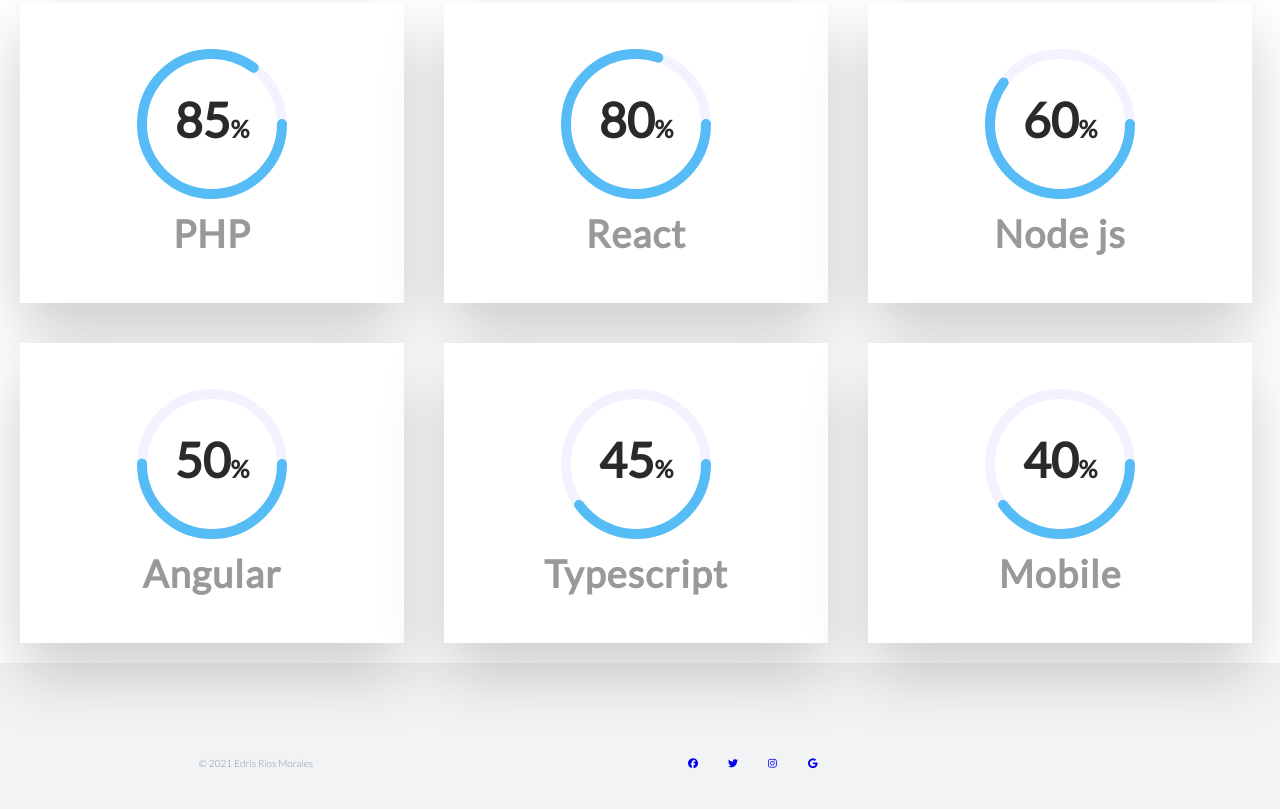
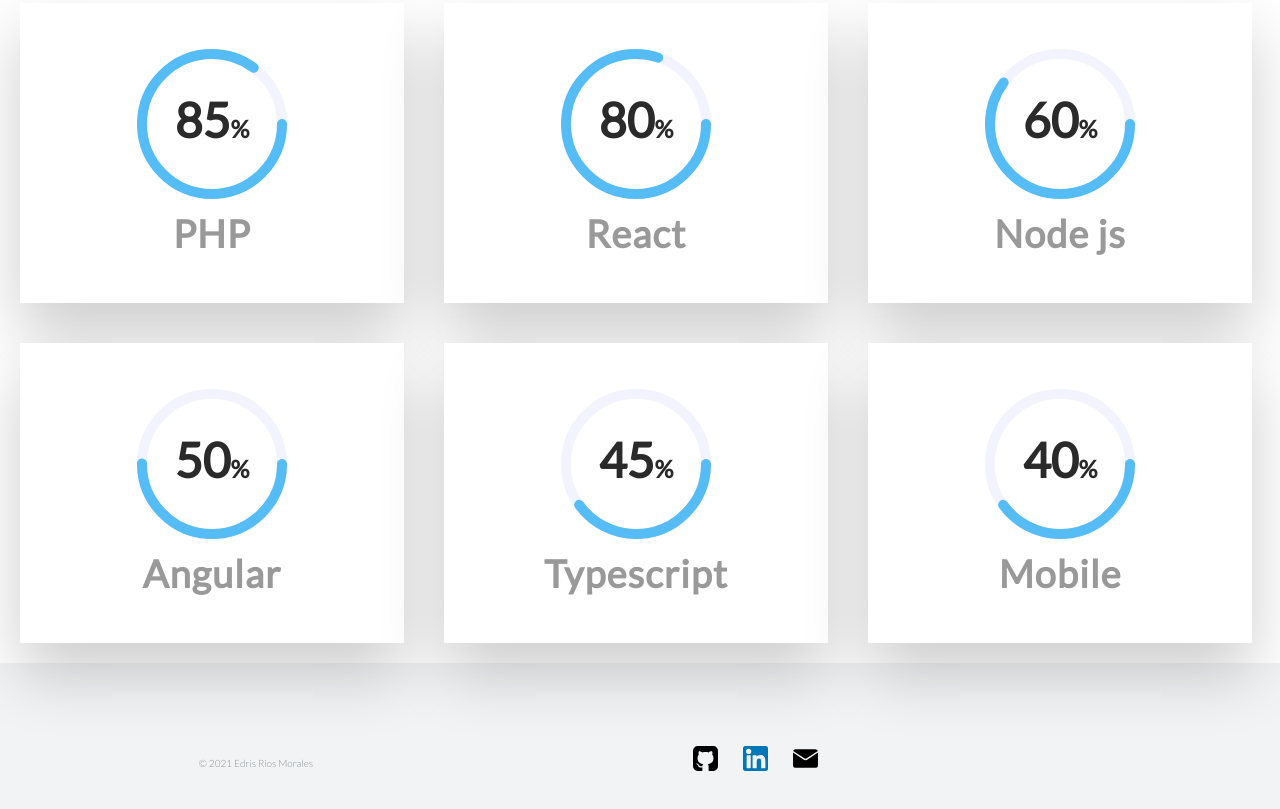
Before and after one commit to Edrisrm/My-portfolio, a plain HTML site: page Proyecto/index.html in a window 1280 px wide. Shown: the part 2015-2824 px from the top of the page. Drawn offline with Linux system fonts and the light colour scheme.

Commit message:
icons y target _blank

```diff
--- a/Proyecto/css/index.scss
+++ b/Proyecto/css/index.scss
@@ -76,6 +76,7 @@ h2{
     color: $color-blue;
 
 }
+
 // cabecera
 
 header{
@@ -284,15 +285,14 @@ header h1{
     width: 40%;
     display: flex;
     flex-direction: row;
-    justify-content: center;
+    justify-content: space-evenly;
 }
 .footer-right ul{
     display: flex;
     list-style: none;
 }
-.footer-right ul li a i{
-    width: 40px;
-    height: auto;
+.footer-right ul li{
+    margin-right: 25px;
 }
 .img-responsive{
     width: 100%;
--- a/Proyecto/index.html
+++ b/Proyecto/index.html
@@ -19,8 +19,8 @@
                 </div>
                 <div class="nav-items">
                     <ul>
-                        <li><a href="https://drive.google.com/uc?id=1BNi5EdRsvcDRULxNPaYbuKcyBwUN6R9L&export=download&authuser=0">Download CV</a></li>
-                        <li><a href="mailto:edrisriosmorales@gmail.com">Contact</a></li>
+                        <li><a href="https://drive.google.com/uc?id=1BNi5EdRsvcDRULxNPaYbuKcyBwUN6R9L&export=download&authuser=0" target="_blank">Download CV</a></li>
+                        <li><a href="mailto:edrisriosmorales@gmail.com" target="_blank">Contact</a></li>
                     </ul>
                 </div>
             </div>
@@ -166,11 +166,11 @@
                 </div>
                 <div class="footer-right">
                     <ul>
-                        <li><a href="#"><i class="fab fa-facebook"></i></a></li>
-                        <li><a href="#"><i class="fab fa-twitter"></i></a></li>
-                        <li><a href="#"><i class="fab fa-instagram"></i></a></li>
-                        <li><a href="#"><i class="fab fa-google"></i></a></li>
+                        <li><a href="https://github.com/Edrisrm" target="_blank"><img width="25px" src="assets/signo-de-github.svg" alt="Github-logo"></a></li>
+                        <li><a href="linkedin.com/in/edris-rios-morales-56935b1a2" target="_blank"><img width="25px" src="assets/linkedin.svg" alt="Github-logo"></a></li>
+                        <li><a href="mailto:edrisriosmorales@gmail.com" target="_blank"><img width="25px" src="assets/email.svg" alt="Github-logo"></a></li>
                     </ul>
+
                 </div>
             </div>
         </div>
```
Also changed, not shown: Proyecto/assets/email.svg (added), Proyecto/assets/linkedin.svg (added), Proyecto/assets/signo-de-github.svg (added), Proyecto/css/index.css, 1 other file.
